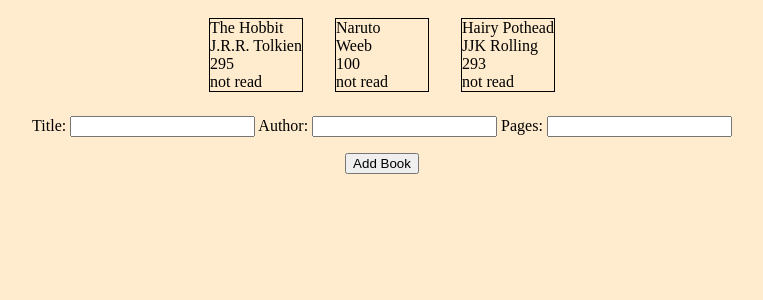
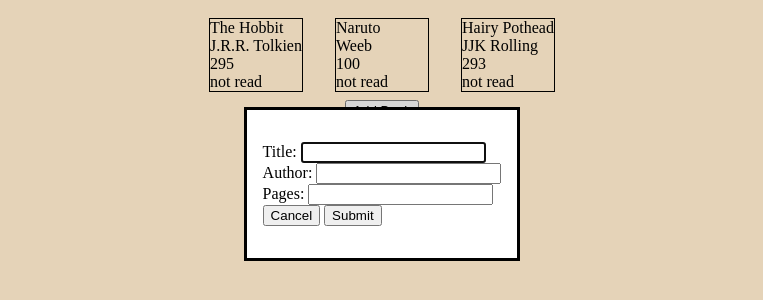
Before and after one commit to dannykim1997/library, a plain HTML site: page index.html in a window 1280 px wide. Both pictures are taken after a click on the button "Add Book". Shown: the part 216-516 px from the top of the page, without its empty margins (258-1021 px from the left). Drawn offline with Linux system fonts and the light colour scheme.

Commit message:
Make form popup using dialog tag

```diff
--- a/index.html
+++ b/index.html
@@ -11,26 +11,33 @@
     <div class="container">
         <div class="header">My Library</div>
         <div class="books-container-title">Book Collection</div>
-        <!-- <div class="library-container"> -->
-            <!-- <div class="library-container-title">Book Collection</div> -->
         <div class="book-cards-container"></div>
-
-        <!-- <dialog> -->
-            <form>
+        <dialog class="form-popup">
+            <form class="form">
                 <p>
+                    <div>
                         <label for="title">Title:</label>
                         <input type="text" id="title" name="title">
+                    </div>
+                    <div>
                         <label for="author">Author:</label>
                         <input type="text" id="author" name="author">
+                    </div>
+                    <div>
                         <label for="pages">Pages:</label>
                         <input type="number" id="pages" name="pages">
+                    </div>
+                    <div>
+                        <button class="cancel">Cancel</button>
+                        <button class="submit">Submit</button>
+                    </div>
                 </p>
             </form>
-        <!-- </dialog> -->
+        </dialog>
         <div class="button-container">
-            <button class="add-book">Add Book</button>
+            <button class="show-form">Add Book</button>
         </div>
-        <!-- </div> -->
+        <output></output>
     </div>
 </body>
 </html>
--- a/script.js
+++ b/script.js
@@ -14,6 +14,11 @@ const myLibrary = [
 ];
 
 const bookCardsContainer = document.querySelector(".book-cards-container");
+const showButton = document.querySelector(".show-form");
+const form = document.querySelector(".form-popup");
+const submitButton = document.querySelector(".submit");
+const cancelButton = document.querySelector(".cancel");
+
 
 function Book(title, author, pages, read) {
     this.title = title;
@@ -61,3 +66,8 @@ function displayBooks() {
         bookCardsContainer.appendChild(bookCard);
     })
 }
+
+showButton.addEventListener("click", () => {
+    form.showModal();
+    console.log("click");
+})
```
Lines whose indentation alone changed are shown as unchanged.
